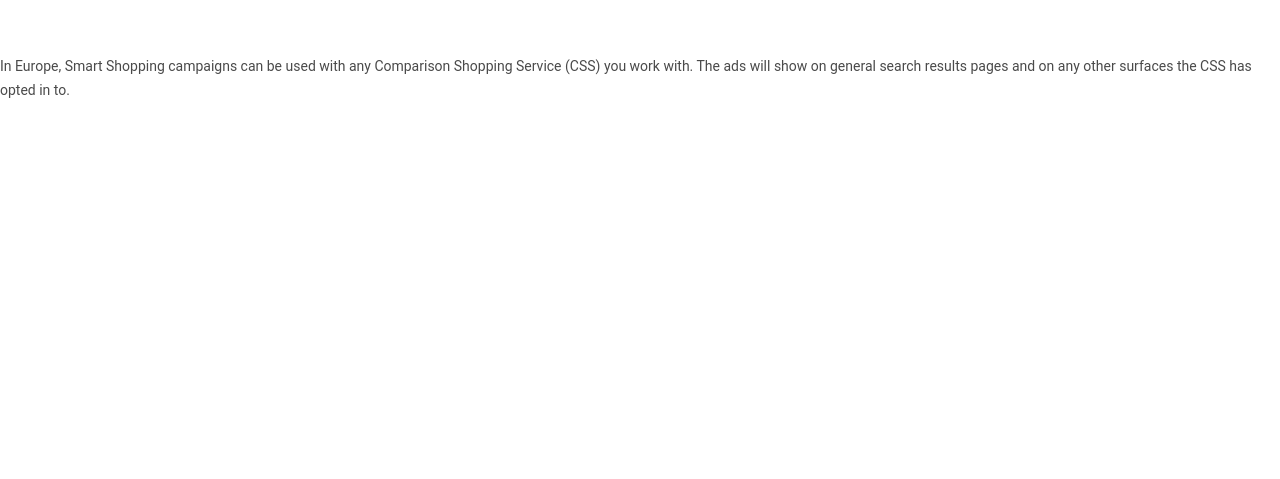
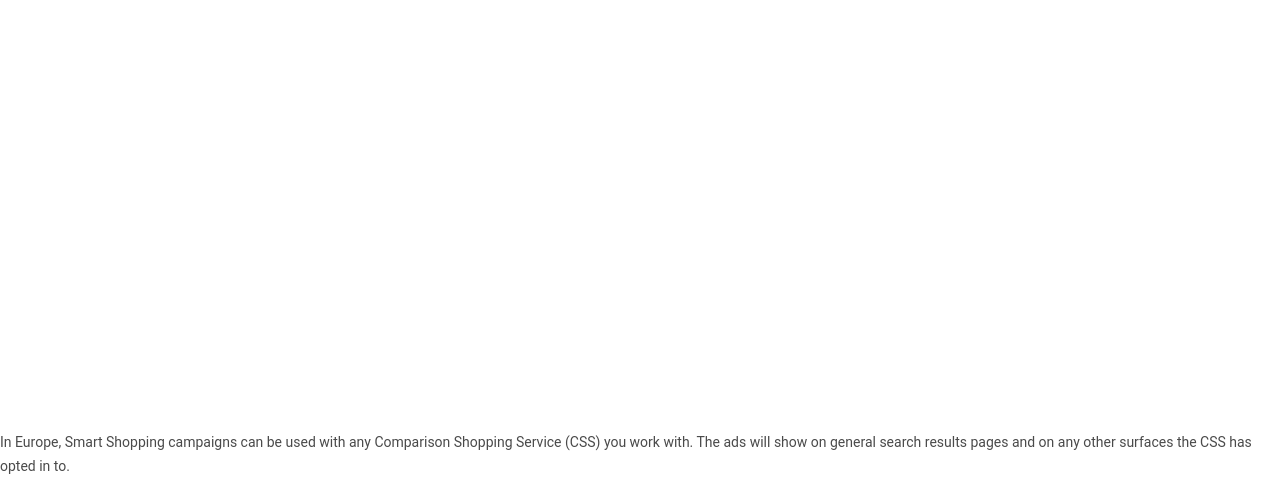
Before and after one commit to xmtvc/smartshopping, a plain HTML site: page index.html in a window 1280 px wide. Shown: the part 321-800 px from the top of the page. Drawn offline with Linux system fonts and the light colour scheme.

Commit message:
align bottom

```diff
--- a/index.html
+++ b/index.html
@@ -7,7 +7,7 @@
 <style>
 *{font: inherit;margin: 0;padding: 0;}
 html{font-family: 'Google Sans', Roboto, -apple-system, system-ui, BlinkMacSystemFont, 'Segoe UI', Roboto, Oxygen, Ubuntu, Cantarell, 'Open Sans', 'Helvetica Neue', sans-serif;font-size: 100%;}
-body{display: flex; justify-content: center; align-items: center; height: 100vh;}
+body{display: flex; justify-content: center; align-items: flex-end; height: 100vh;}
 p{color: #4a4a4a;font-size: .875rem;line-height: 1.7;}
 @media (max-width: 600px) { p{font-size: .75rem ;} }
 </style>
```
